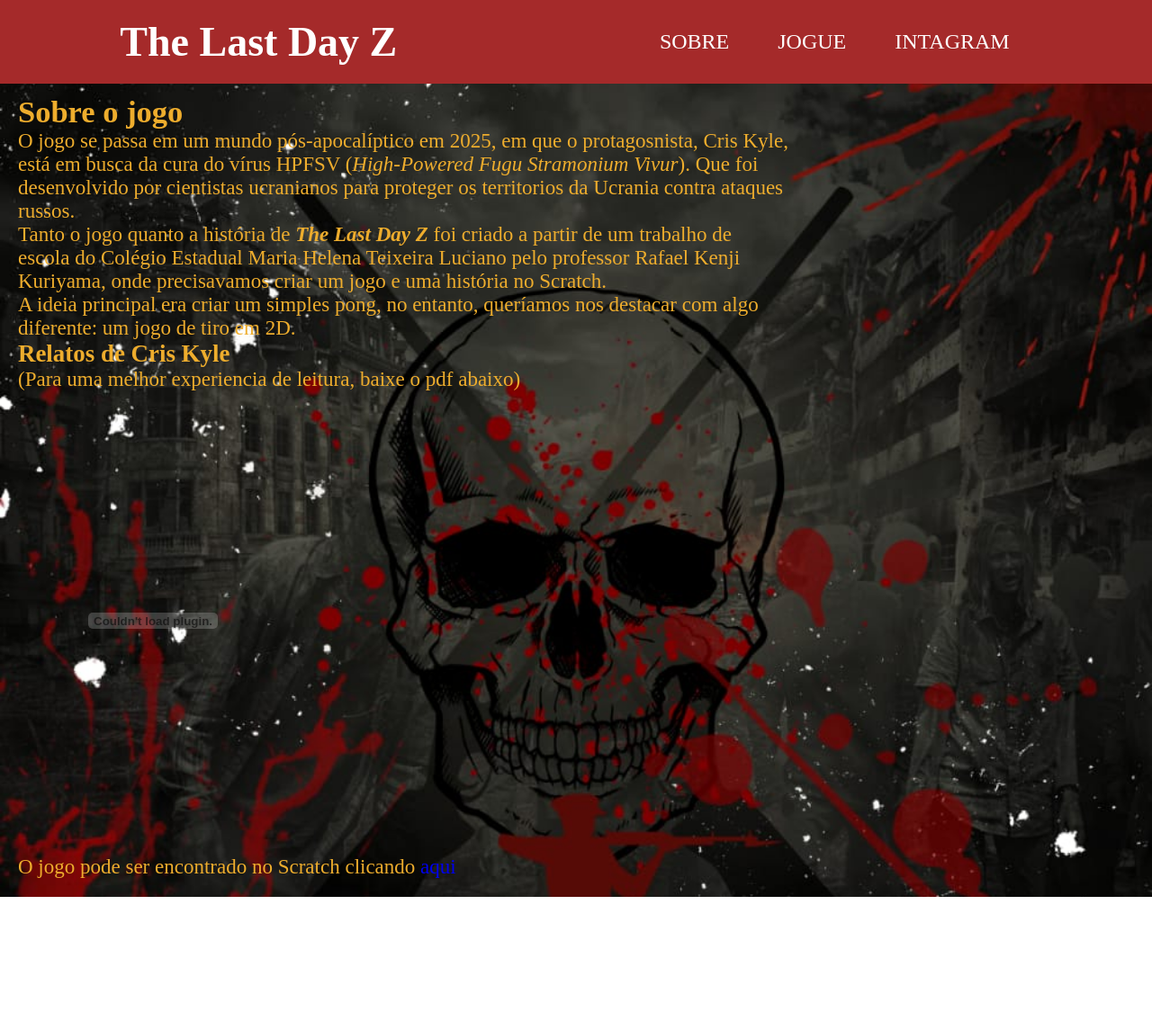
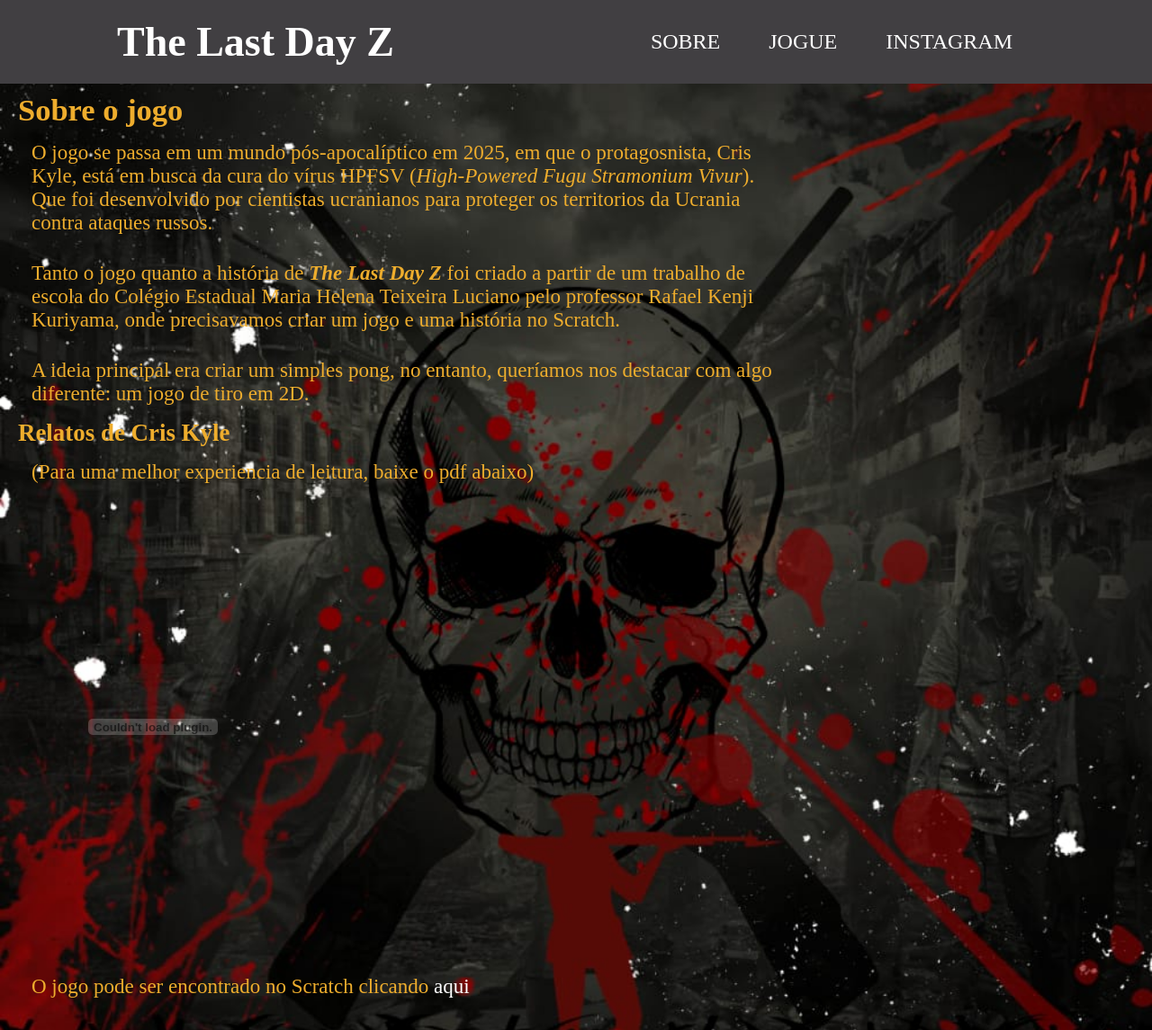
Before and after one commit to guilhermee137/2anobmh, a plain HTML site: page index.html in a window 1280 px wide. Shown: the whole page at 90% size. Before the commit the page ends 997 px from the top, so only its background shows below. Drawn offline with Linux system fonts and the light colour scheme.

Commit message:
Add files via upload

```diff
--- a/index.html
+++ b/index.html
@@ -21,7 +21,7 @@
 				<ul>
 					<li><a href="#">sobre</a></li>
 					<li><a href="https://scratch.mit.edu/projects/680942816/">jogue</a></li>
-					<li><a href="https://www.instagram.com">intagram</a></li>
+					<li><a href="https://www.instagram.com">instagram</a></li>
 				</ul>
 			</div>
 		</header>
--- a/style.css
+++ b/style.css
@@ -6,13 +6,12 @@
 }
 
 .areaprincipal {
-	width: 70%;
-	margin-top: -8px;
-	margin-right: -8px;
-	padding: 20px;
+	margin-top: -10px;
+	margin-right: -10px;
+    width: 70%;
+    padding: 20px;
+	font-size: 23px;
 	color: #eead2d;
-	font-size: 23px;
-
 }
 
 .cordotexto {
@@ -28,7 +27,7 @@
 
 header{
 	width: 100%;
-	background-color: brown;
+	background-color: #413F42;
 	display: flex;
 	justify-content: space-around;
 	align-items: center;
@@ -59,6 +58,11 @@
 .menu li a:hover{
 	background-color: rgba(100, 100, 100, 0.5);
 }
-p a{
-	text-decoration: none;
+.areaprincipal p a{
+	color: white;
+    text-decoration: none;
 }
+
+p{
+    padding: 15px;
+}
```
